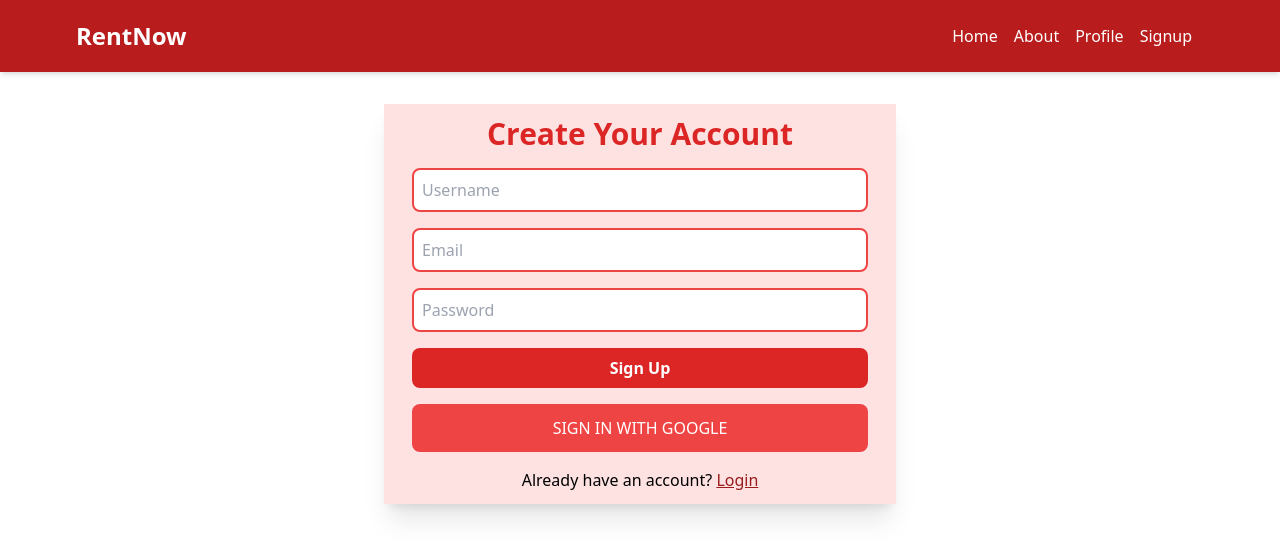
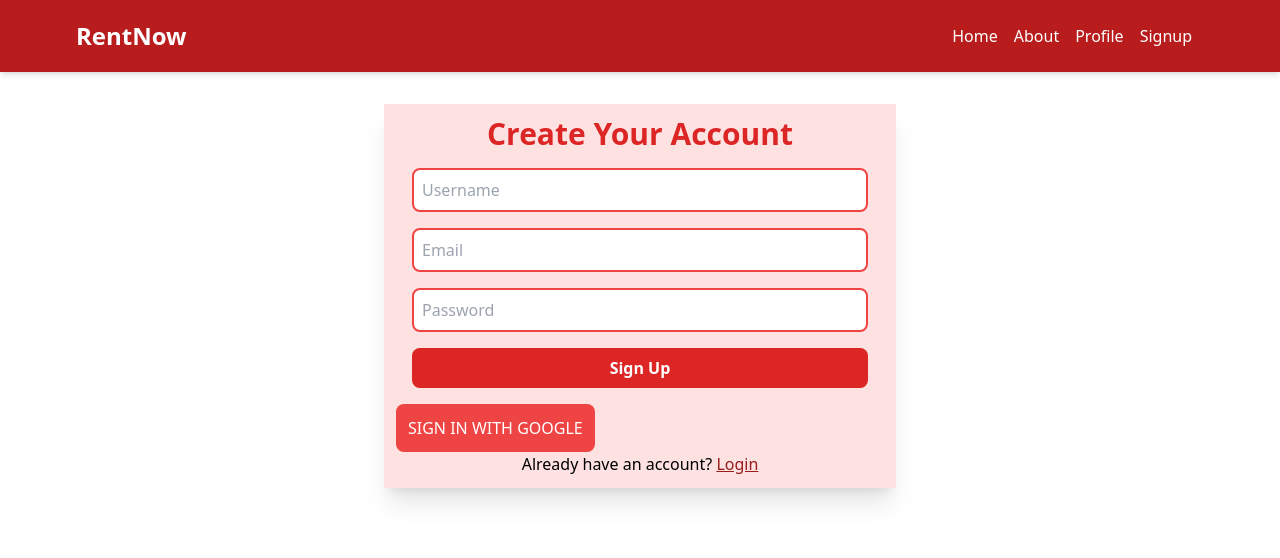
Before and after one commit to rishiSurya9/rentnow, a Next.js app: page /signup in a window 1280 px wide. Shown: the top 558 px of the page. Built offline with nearby package versions, Linux system fonts and the light colour scheme; no server answers.

Commit message:
signup 1

```diff
--- a/app/signup/page.js
+++ b/app/signup/page.js
@@ -94,9 +94,10 @@ const page = () => {
     <svg className='w-7 h-auto' width="800px" height="800px" viewBox="-3 0 262 262" xmlns="http://www.w3.org/2000/svg" preserveAspectRatio="xMidYMid"><path d="M255.878 133.451c0-10.734-.871-18.567-2.756-26.69H130.55v48.448h71.947c-1.45 12.04-9.283 30.172-26.69 42.356l-.244 1.622 38.755 30.023 2.685.268c24.659-22.774 38.875-56.282 38.875-96.027" fill="#4285F4"/><path d="M130.55 261.1c35.248 0 64.839-11.605 86.453-31.622l-41.196-31.913c-11.024 7.688-25.82 13.055-45.257 13.055-34.523 0-63.824-22.773-74.269-54.25l-1.531.13-40.298 31.187-.527 1.465C35.393 231.798 79.49 261.1 130.55 261.1" fill="#34A853"/><path d="M56.281 156.37c-2.756-8.123-4.351-16.827-4.351-25.82 0-8.994 1.595-17.697 4.206-25.82l-.073-1.73L15.26 71.312l-1.335.635C5.077 89.644 0 109.517 0 130.55s5.077 40.905 13.925 58.602l42.356-32.782" fill="#FBBC05"/><path d="M130.55 50.479c24.514 0 41.05 10.589 50.479 19.438l36.844-35.974C195.245 12.91 165.798 0 130.55 0 79.49 0 35.393 29.301 13.925 71.947l42.211 32.783c10.59-31.477 39.891-54.251 74.414-54.251" fill="#EB4335"/></svg>
     <span className=''>Signup with Google</span>
   </button> */}
- <OAuth/>
+
 
       </form>
+      <OAuth/>
       <div className='flex justify-center items-center gap-4'>
         <p>Already have an account? <Link href='/Login' className='text-red-800 underline'>Login</Link></p>
       </div>
```
